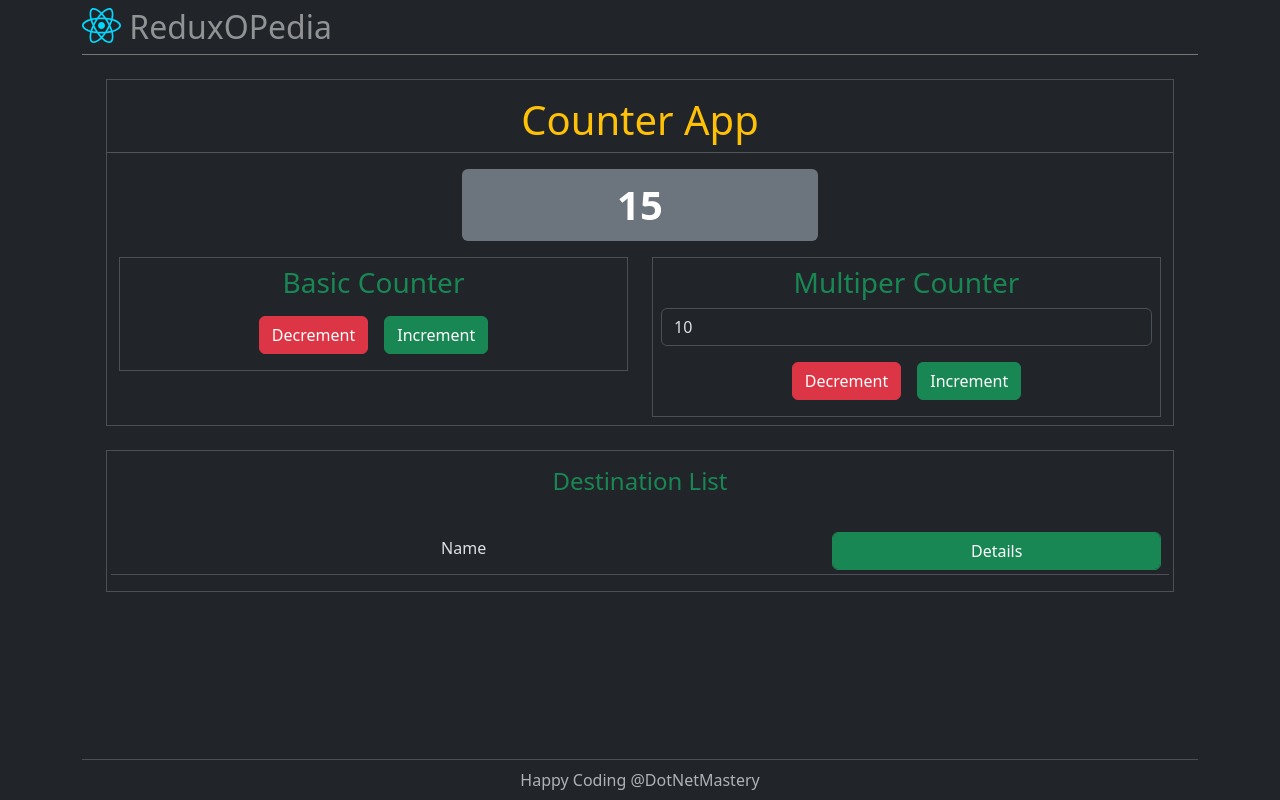
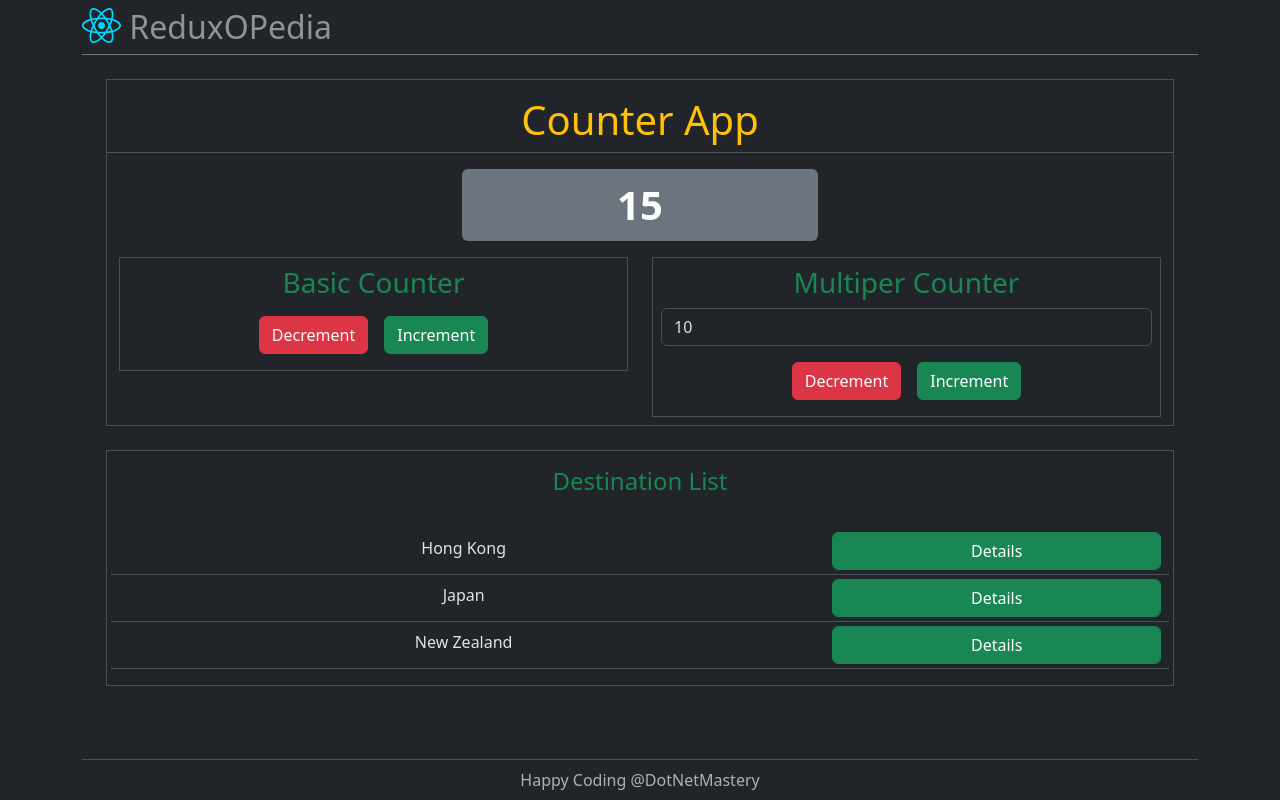
Before and after one commit to bhrugen/6-ReduxOPedia, a React (Vite) app in the folder reduxopedia/: page / in a window 1280 px wide. Built offline with nearby package versions, Linux system fonts and the light colour scheme.

Commit message:
Section 10 - Assignment 14 Solution - Destination List

```diff
--- a/reduxopedia/src/components/DestinationList.jsx
+++ b/reduxopedia/src/components/DestinationList.jsx
@@ -1,12 +1,21 @@
+import { use } from "react";
+import { useSelector } from "react-redux";
+
 function DestinationList() {
-  return (
-    <div className="text-center row border-bottom">
-      <div className="col-8 pt-2">Name</div>
-      <div className="col-4">
-        <button className="btn btn-success form-control m-1">Details</button>
+  const destinationList = useSelector(
+    (state) => state.destinationStore.destinations
+  );
+
+  return destinationList.map((destination, index) => {
+    return (
+      <div className="text-center row border-bottom" key={index}>
+        <div className="col-8 pt-2">{destination.name}</div>
+        <div className="col-4">
+          <button className="btn btn-success form-control m-1">Details</button>
+        </div>
       </div>
-    </div>
-  );
+    );
+  });
 }
 
 export default DestinationList;
--- a/reduxopedia/src/redux/store.js
+++ b/reduxopedia/src/redux/store.js
@@ -7,5 +7,3 @@
     destinationStore: destinationReducer,
   },
 });
-
-console.log(store.getState());
```
